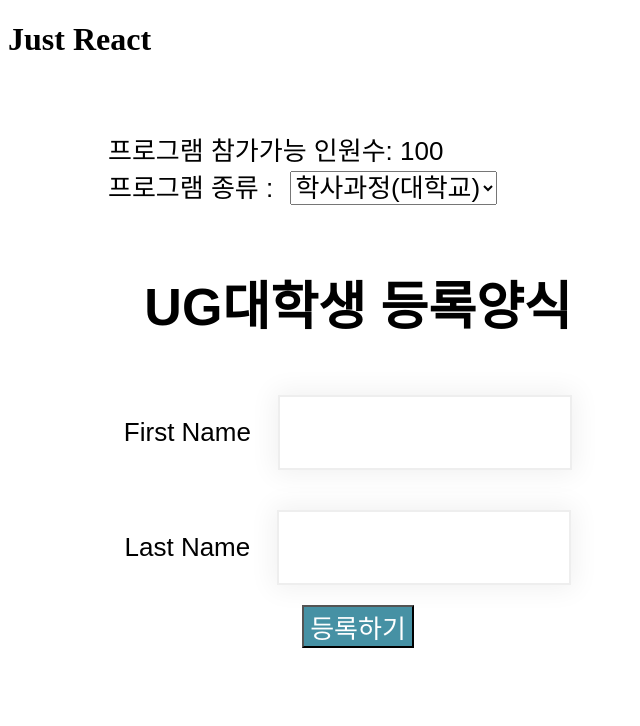
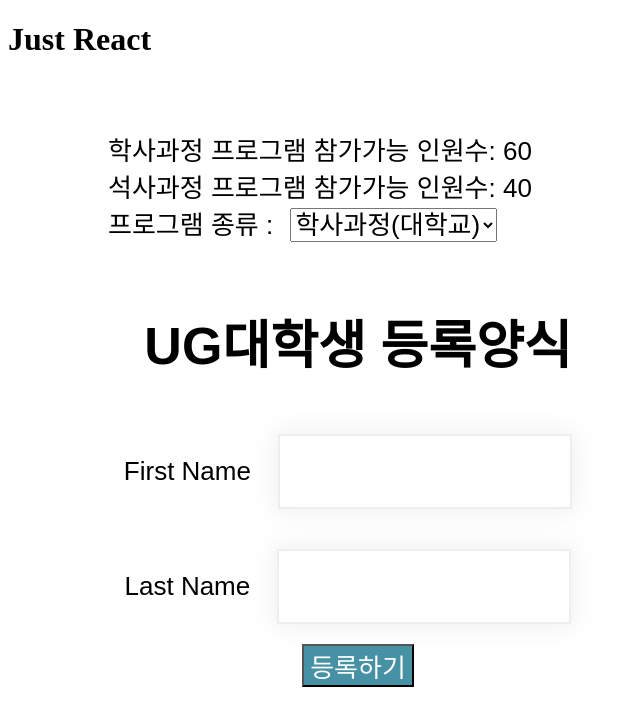
Before and after one commit to jiyoung-B/enrollment-react-app, a React (Create React App) app: page / in a window 1280 px wide. Shown: the top 726 px of the page, without its empty margins (0-640 px from the left). Built offline with nearby package versions, Linux system fonts and the light colour scheme.

Commit message:
props를 이용한 참가가능 인원수 표시 2 - 학사/석사 구분

```diff
--- a/src/App.js
+++ b/src/App.js
@@ -6,20 +6,30 @@
 // 정의된 App 컴퍼넌트
 const App = () => {
     const [program, setProgram] = useState('UG'); // 프로그램 종류
-    const [seats, setSeats] = useState(100); // 참가가능 인원수
+    //const [seats, setSeats] = useState(100); // 참가가능 인원수
+    const [ugseats, setUgSeats] = useState(60); // 참가가능 인원수
+    const [pgseats, setPgSeats] = useState(40); // 참가가능 인원수
 
-    // 참가가능 인원수를 변경하는 함수
     const handleChange = (e) => {
         setProgram(e.target.value)
     };
+
+    // 프로그램별 참가가능 인원수를 변경하는 함수
     const setUpdateSeats = (modifySeat) => {
-        setSeats(modifySeat)
+        if(program ==='UG'){
+            setUgSeats((modifySeat));
+        }else {
+            setPgSeats((modifySeat));
+        }
     };
+
 
     return(
         <div className="App">
             <div className="programs">
-                <label>프로그램 참가가능 인원수: {seats}</label>
+                <label>학사과정 프로그램 참가가능 인원수: {ugseats}</label>
+                <br/>
+                <label>석사과정 프로그램 참가가능 인원수: {pgseats}</label>
                 <br/>
                 <label>프로그램 종류 : </label>
                 <select className="appDropDowns"
@@ -27,9 +37,11 @@
                     <option value="UG">학사과정(대학교)</option>
                     <option value="PG">석사과정(대학원)</option>
                 </select>
+                <br/><br/><br/>
             </div>
             <EnrollmentForm chosenProgram={program}
-                currentSeat={seats} setUpdateSeats={setUpdateSeats}/>
+                currentSeat={ (program ==='UG') ? ugseats : pgseats }
+                setUpdateSeats={setUpdateSeats}/>
         </div>
     );
 };
```
